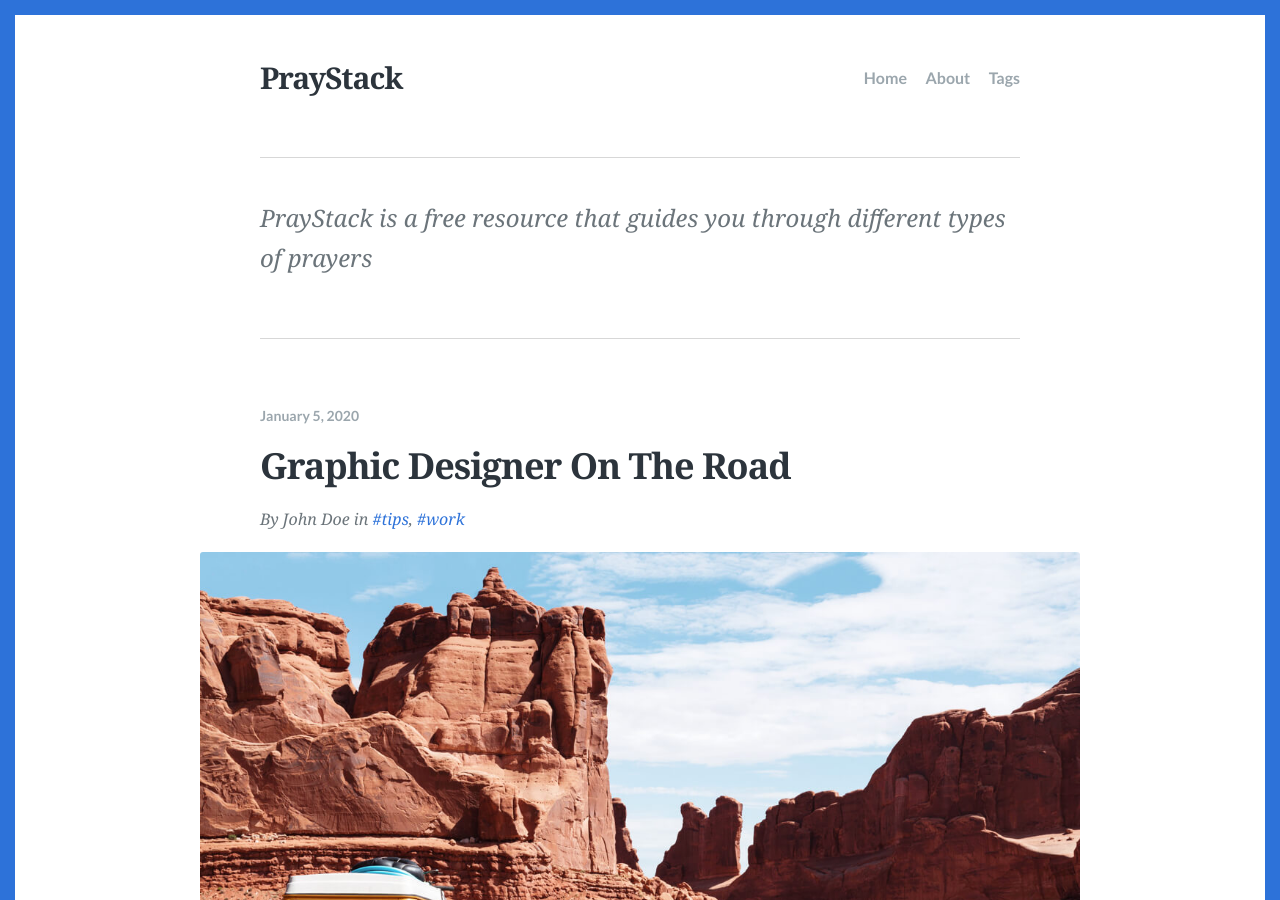
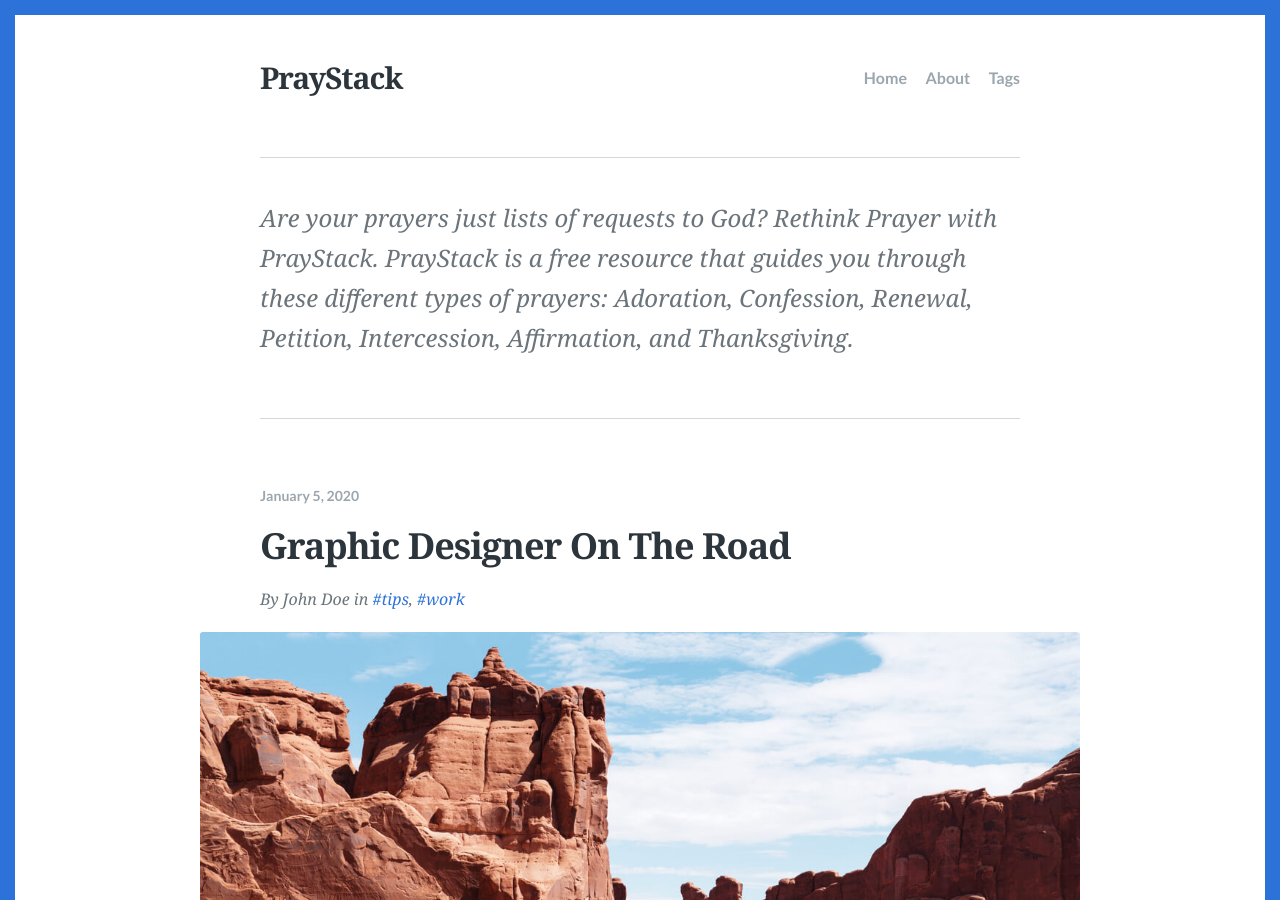
Before and after one commit to jsantiago611/wonderful-bee, a Jekyll site: the page built from index.html, in a window 1280 px wide and 900 px high. Built offline with Jekyll 4.4.1, drawn with Linux system fonts in a browser that asks for light colours; some web fonts are replaced; the list of posts is cut into pages by our own code.

Commit message:
Update from Forestry.io jsantiago611 updated _config.yml

```diff
--- a/_config.yml
+++ b/_config.yml
@@ -2,8 +2,10 @@
 accent_color: "#2d72d9"
 lang: en-US
 title: PrayStack
-description: PrayStack is a free resource that guides you through different types
-  of prayers
+description: 'Are your prayers just lists of requests to God? Rethink Prayer with
+  PrayStack. PrayStack is a free resource that guides you through these different
+  types of prayers: Adoration, Confession, Renewal, Petition, Intercession, Affirmation,
+  and Thanksgiving.'
 baseurl: ''
 url: https://scriptor-jekyll.netlify.com
 permalink: "/:title"
```
